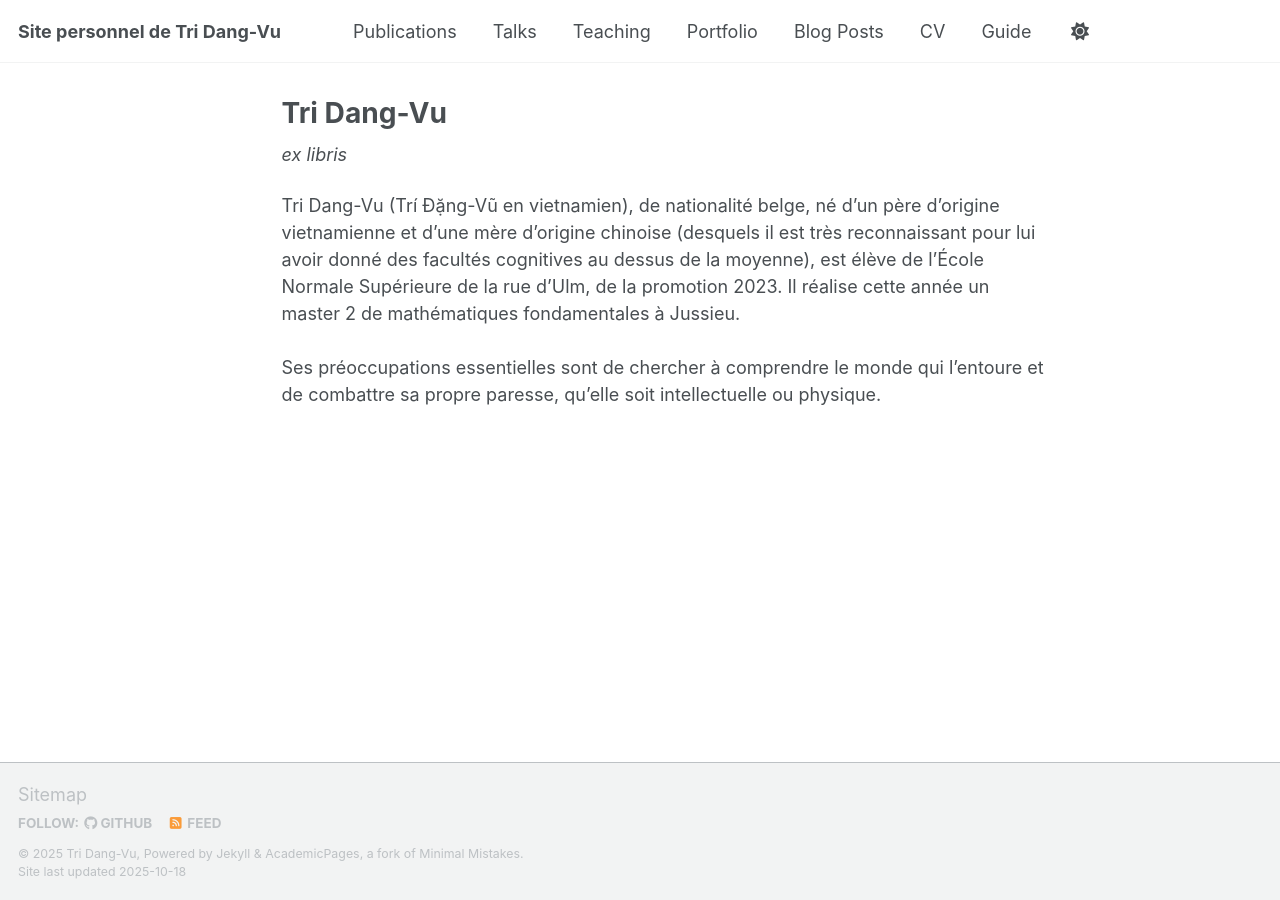
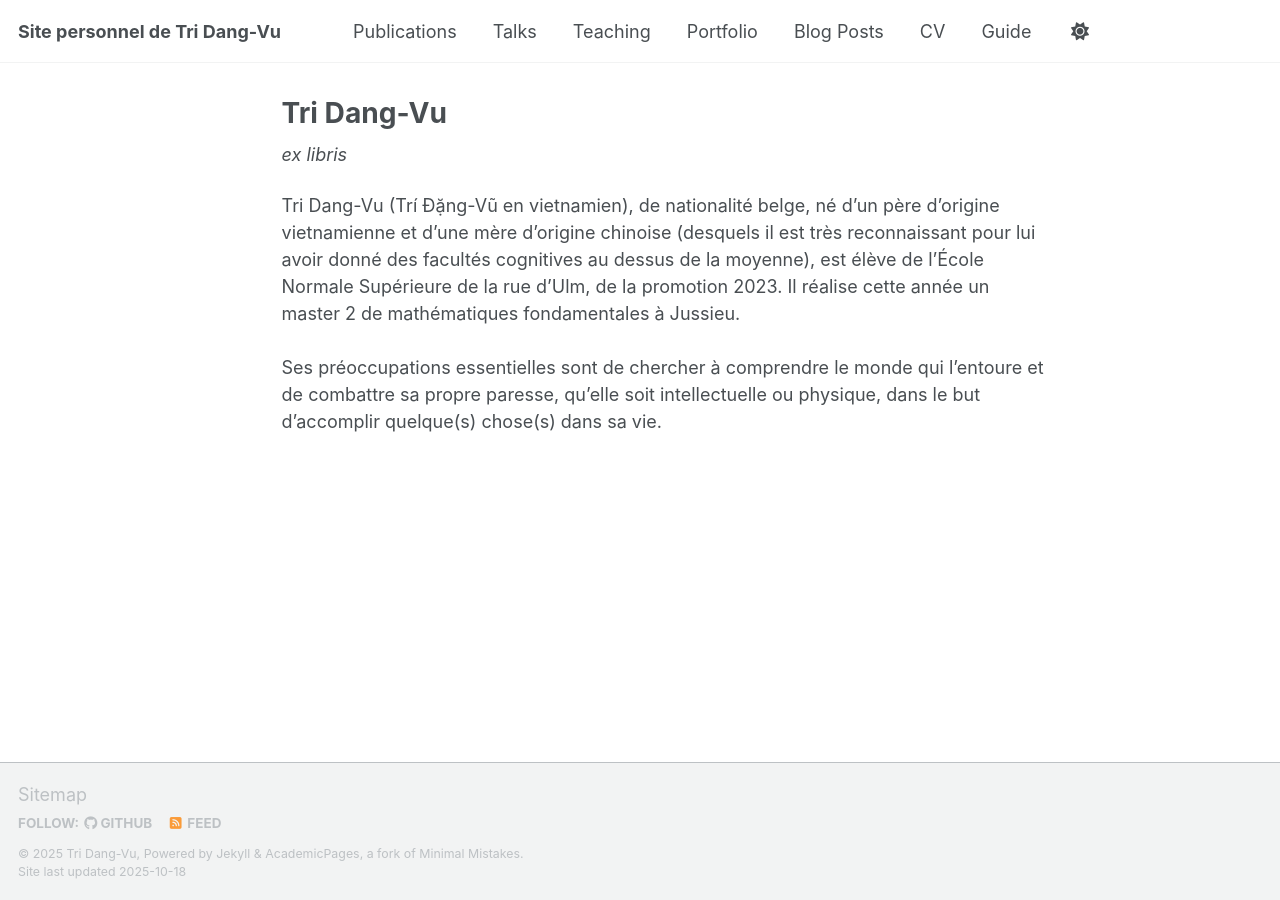
Before and after one commit to tridangvu/tridangvu.github.io, a Jekyll site: the page built from index.md, in a window 1280 px wide. Built offline with Jekyll 4.4.1, drawn with Linux system fonts in a browser that asks for light colours; a script that is not in the unit is left out.

Commit message:
Update index.md

```diff
--- a/index.md
+++ b/index.md
@@ -11,4 +11,4 @@ classes: wide
 
 
 Tri Dang-Vu (Trí Đặng-Vũ en vietnamien), de nationalité belge, né d'un père d'origine vietnamienne et d'une mère d'origine chinoise (desquels il est très reconnaissant pour lui avoir donné des facultés cognitives au dessus de la moyenne), est élève de l'École Normale Supérieure de la rue d'Ulm, de la promotion 2023. Il réalise cette année un master 2 de mathématiques fondamentales à Jussieu. <br><br>
-Ses préoccupations essentielles sont de chercher à comprendre le monde qui l'entoure et de combattre sa propre paresse, qu'elle soit intellectuelle ou physique.
+Ses préoccupations essentielles sont de chercher à comprendre le monde qui l'entoure et de combattre sa propre paresse, qu'elle soit intellectuelle ou physique, dans le but d'accomplir quelque(s) chose(s) dans sa vie.
```
